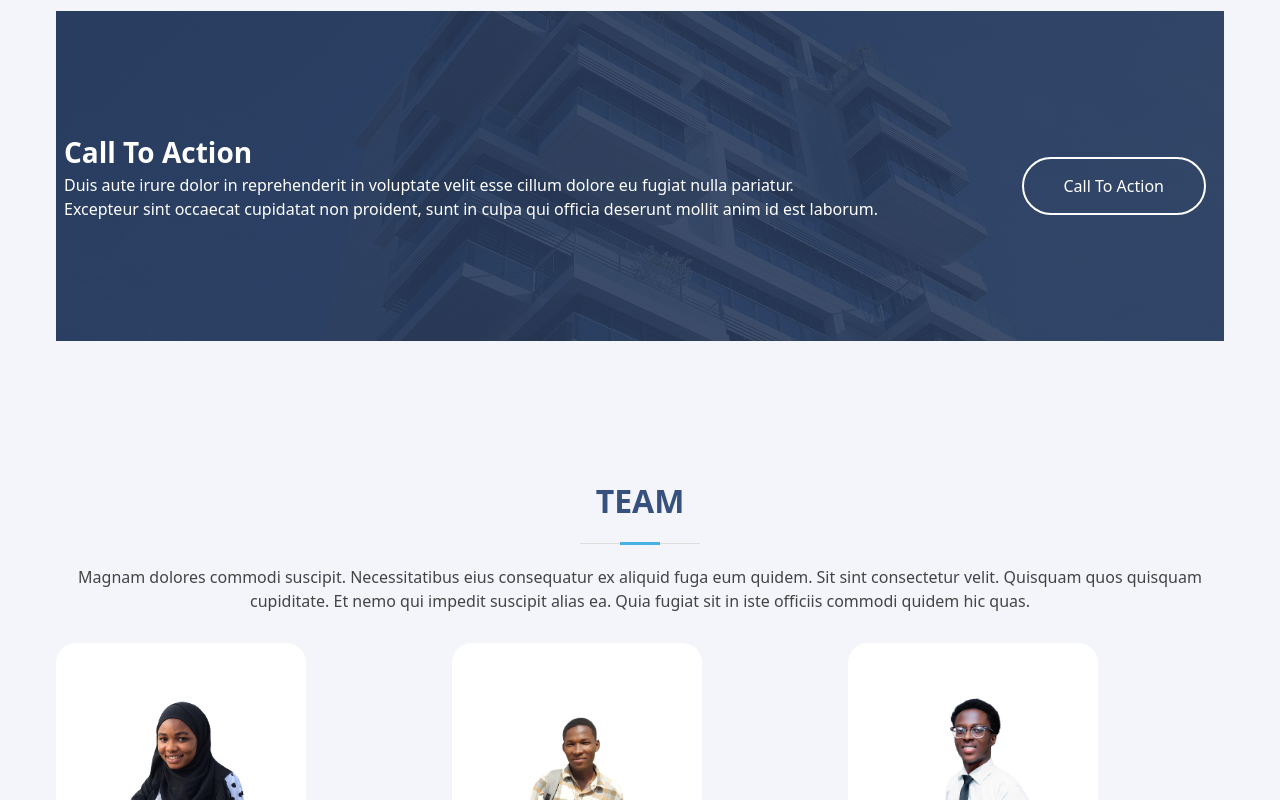
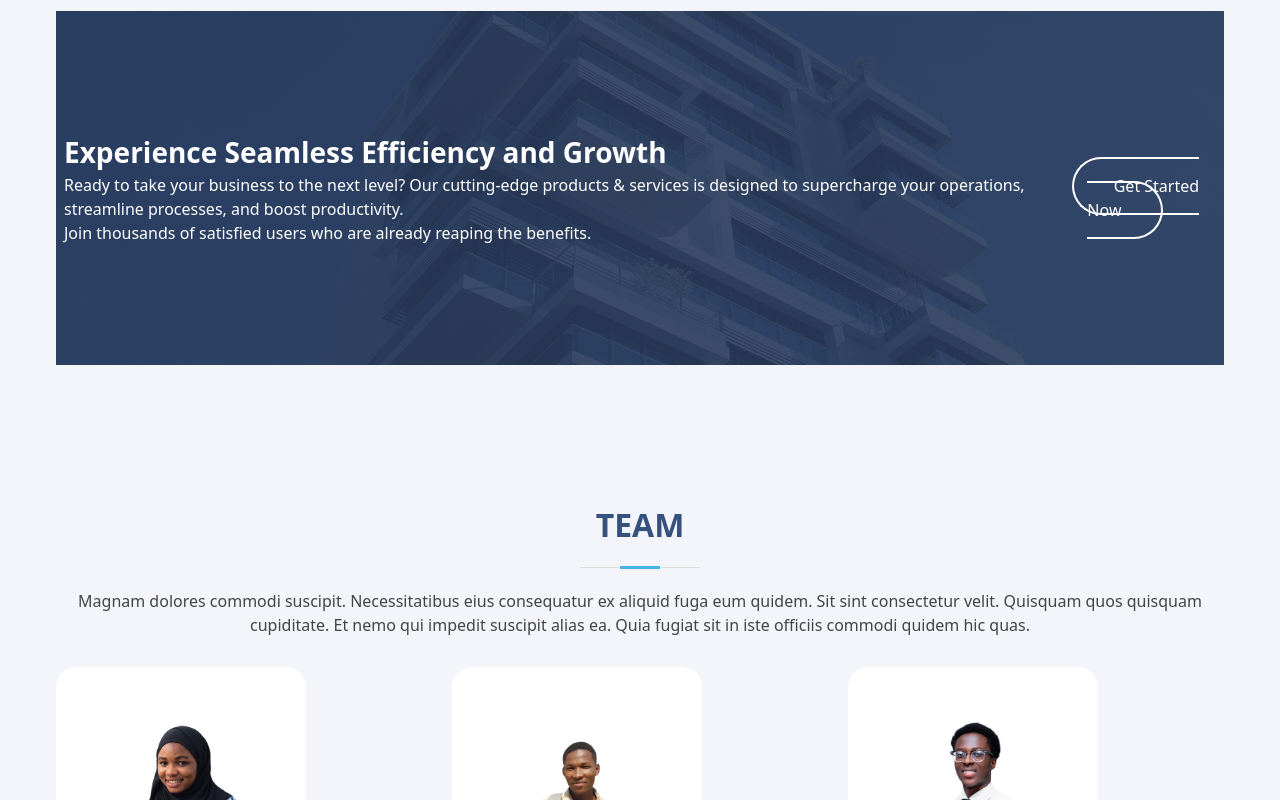
Before and after one commit to SynthoTech/our-landing-page, a React (Vite) app in the folder client/: page / in a window 1280 px wide. Shown: the part 2380-3180 px from the top of the page. Built offline with nearby package versions, Linux system fonts and the light colour scheme.

Commit message:
Minor fixes

```diff
--- a/client/src/components/CTA.jsx
+++ b/client/src/components/CTA.jsx
@@ -6,12 +6,16 @@ const CTA = () => {
     <section id="cta" className="cta">
       <div className="flex lg:flex-row flex-col max-lg:flex-col  xs:flex-col lg:justify-between items-center px-2 ">
         <div className="sm:text-left text-center">
-          <h3 className="text-white font-black text-[28px]">Call To Action</h3>
+          <h3 className="text-white font-black text-[28px]">
+            Experience Seamless Efficiency and Growth
+          </h3>
           <p className="text-white font-light">
-            Duis aute irure dolor in reprehenderit in voluptate velit esse
-            cillum dolore eu fugiat nulla pariatur.
-            <br /> Excepteur sint occaecat cupidatat non proident, sunt in culpa
-            qui officia deserunt mollit anim id est laborum.
+            Ready to take your business to the next level? Our cutting-edge
+            products & services is designed to supercharge your operations,
+            streamline processes, and boost productivity.
+            <br />
+            Join thousands of satisfied users who are already reaping the
+            benefits.
           </p>
         </div>
         <div className="text-center mt-5">
@@ -19,7 +23,7 @@ const CTA = () => {
             href="#"
             className="text-center text-white font-[500px] sm:py-[16px] sm:px-[40px] py-[15px] px-[30px] hover:bg-[#47b2e4] hover:border-[#47b2e4] rounded-[50px] transition-[0.5s] m-[10px] border-[2px] border-solid border-white"
           >
-            Call To Action
+            Get Started Now
           </a>
         </div>
       </div>
--- a/client/src/components/Footer.jsx
+++ b/client/src/components/Footer.jsx
@@ -16,7 +16,7 @@ export default function Footer() {
                 <img src={logo} alt="logo" />
               </div>
               <p className="w-60 text-xl xl:text-2xl font-semibold leading-normal text-white">
-                SYNTHOTEC
+                SYNTHOTECH
               </p>
             </div>
             <div className="mt-12 xl:mt-0 grid grid-cols-1 sm:grid-cols-3 gap-y-12 sm:gap-y-0 w-full md:w-auto sm:gap-x-20 md:gap-x-28 xl:gap-8">
```
